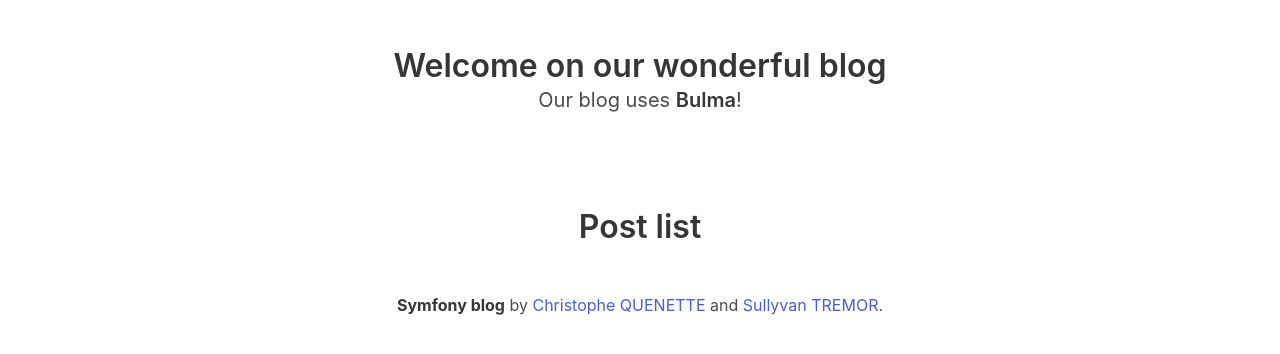
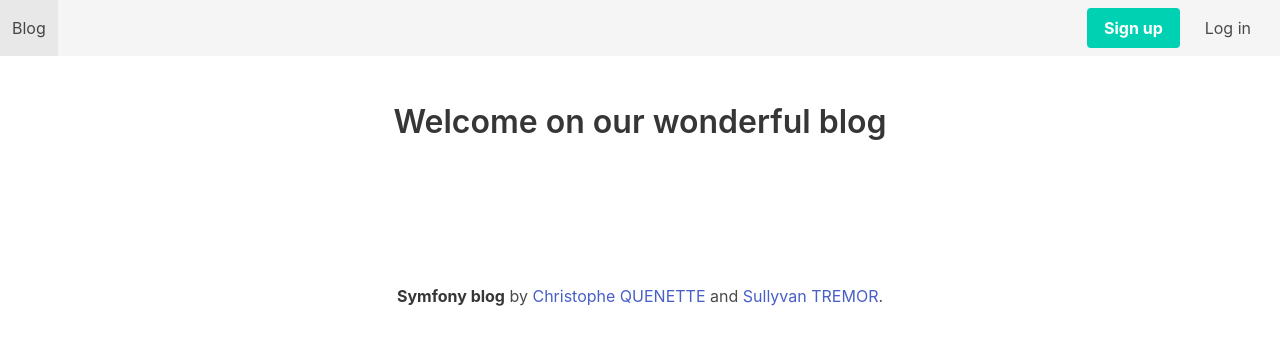
Before and after one commit to cmamon/symfony-blog, a Symfony app: template templates/post/index.html.twig in a window 1280 px wide. Shown: the top 354 px of the page. Run offline with Twig, Linux system fonts and the light colour scheme; the template is opened without the code that fills it, so the values that code supplies are empty; style sheets or scripts are compiled from the project's sources; some libraries are stand-ins or nearby versions.

Commit message:
Add header

```diff
--- a/templates/base.html.twig
+++ b/templates/base.html.twig
@@ -15,17 +15,15 @@
         <script src="https://cdnjs.cloudflare.com/ajax/libs/less.js/3.0.0/less.min.js" type="text/javascript"></script>
     </head>
     <body>
-        <header>{% block header %}{% endblock %}</header>
+        <header>
+        {% block header %}
+            {% include 'header.html.twig' %}
+        {% endblock %}
+        </header>
         {% block body %}{% endblock %}
         <footer>
         {% block footer %}
-            <div class="content has-text-centered">
-                <p>
-                    <strong>Symfony blog</strong> by
-                    <a href="https://github.com/cmamon">Christophe QUENETTE</a> and
-                    <a href="https://github.com/stremor-03">Sullyvan TREMOR</a>.
-                </p>
-            </div>
+            {% include 'footer.html.twig' %}
         {% endblock %}
         </footer>
         {% block javascripts %}{% endblock %}
--- a/templates/blog/footer.html.twig
+++ /dev/null
@@ -1,3 +0,0 @@
-{# templates/blog/footer.html.twig #}
-
-{% extends 'base.html.twig' %}
--- a/templates/blog/header.html.twig
+++ /dev/null
@@ -1,3 +0,0 @@
-{# templates/blog/header.html.twig #}
-
-{% extends 'base.html.twig' %}
--- /dev/null
+++ b/templates/footer.html.twig
@@ -0,0 +1,8 @@
+{# templates/footer.html.twig #}
+<div class="content has-text-centered">
+    <p>
+        <strong>Symfony blog</strong> by
+        <a href="https://github.com/cmamon">Christophe QUENETTE</a> and
+        <a href="https://github.com/stremor-03">Sullyvan TREMOR</a>.
+    </p>
+</div>
--- /dev/null
+++ b/templates/header.html.twig
@@ -0,0 +1,29 @@
+{# templates/header.html.twig #}
+<nav class="navbar is-light" role="navigation" aria-label="main navigation">
+  <div class="navbar-brand">
+    <a class="navbar-item" href="{{ app.request.baseUrl }}">
+        Blog
+    </a>
+
+    <a role="button" class="navbar-burger burger" aria-label="menu" aria-expanded="false" data-target="navbarBasicExample">
+      <span aria-hidden="true"></span>
+      <span aria-hidden="true"></span>
+      <span aria-hidden="true"></span>
+    </a>
+  </div>
+
+  <div id="navbarBasicExample" class="navbar-menu">
+    <div class="navbar-end">
+      <div class="navbar-item">
+        <div class="buttons">
+          <a class="button is-primary">
+            <strong>Sign up</strong>
+          </a>
+          <a class="button is-light">
+            Log in
+          </a>
+        </div>
+      </div>
+    </div>
+  </div>
+</nav>
--- a/templates/post/index.html.twig
+++ b/templates/post/index.html.twig
@@ -6,22 +6,13 @@
   <section class="section">
     <div class="container">
       <h1 class="title">Welcome on our wonderful blog</h1>
-
-      <p class="subtitle">
-        Our blog uses <strong>Bulma</strong>!
-      </p>
     </div>
   </section>
   <section class="section">
     <div class="container">
-      <h1 class="title">Post list</h1>
-
       {% for post in posts %}
-
         <article class="message {% if loop.index0 == 0 %} is_lastness {% endif %}">
-
           <div class="message-header {% if loop.index0 == 0 %} is_lastness {% endif %}">
-
             <p>{{ posts[loop.revindex0].name }}</p>
           </div>
           <div class="message-body">
@@ -30,7 +21,8 @@
             <br><br>
             <div class="field is-grouped">
               <p class="control">
-            <a class="button is-dark {% if loop.index0 == 0 %} is_lastness {% endif %}" href="{{ path('post_show', {'id': posts[loop.revindex0].id}) }}">
+                <a class="button is-dark {% if loop.index0 == 0 %} is_lastness {% endif %}"
+                   href="{{ path('post_show', {'id': posts[loop.revindex0].id}) }}">
                   View article >>
                 </a>
               </p>
```
Lines whose indentation alone changed are shown as unchanged.
